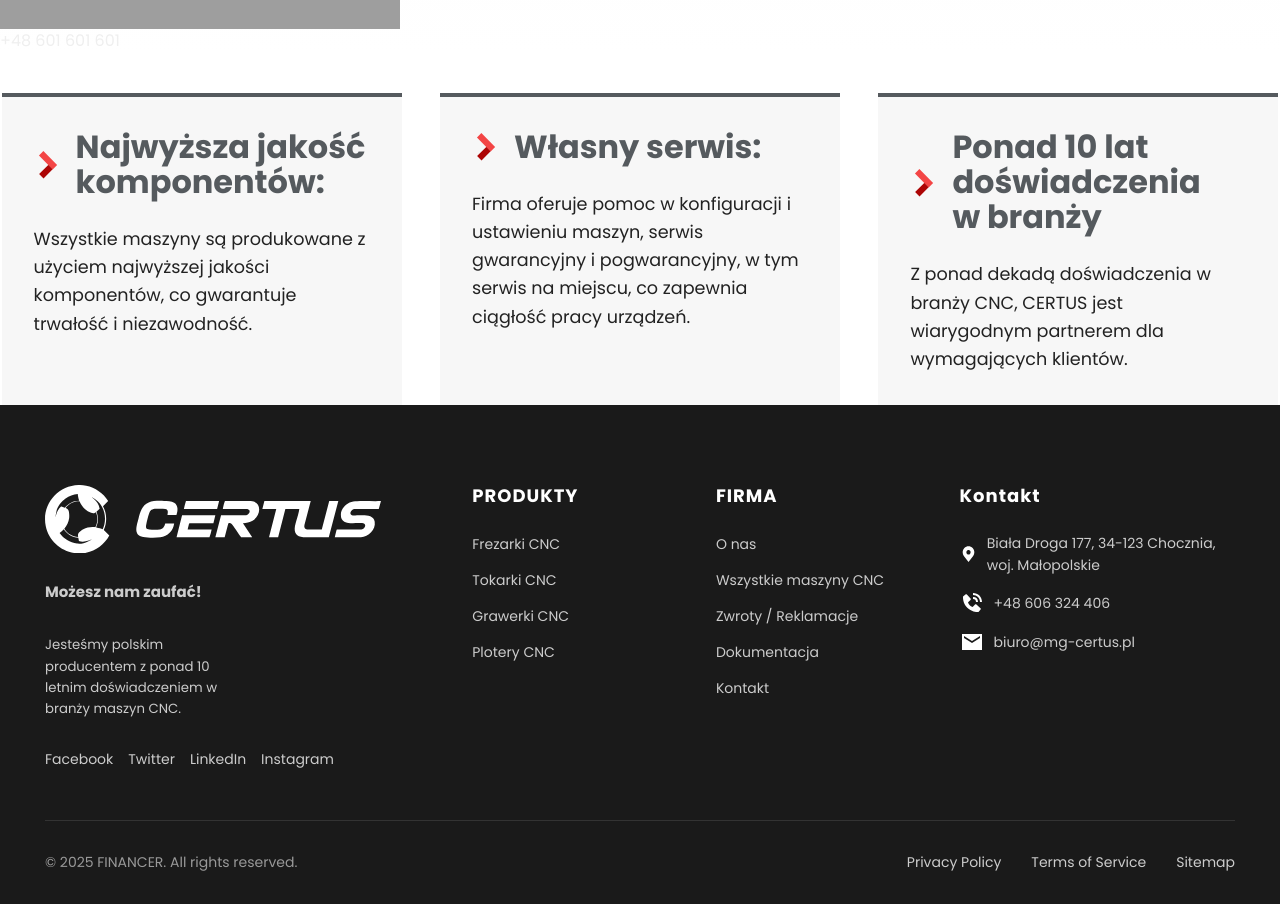
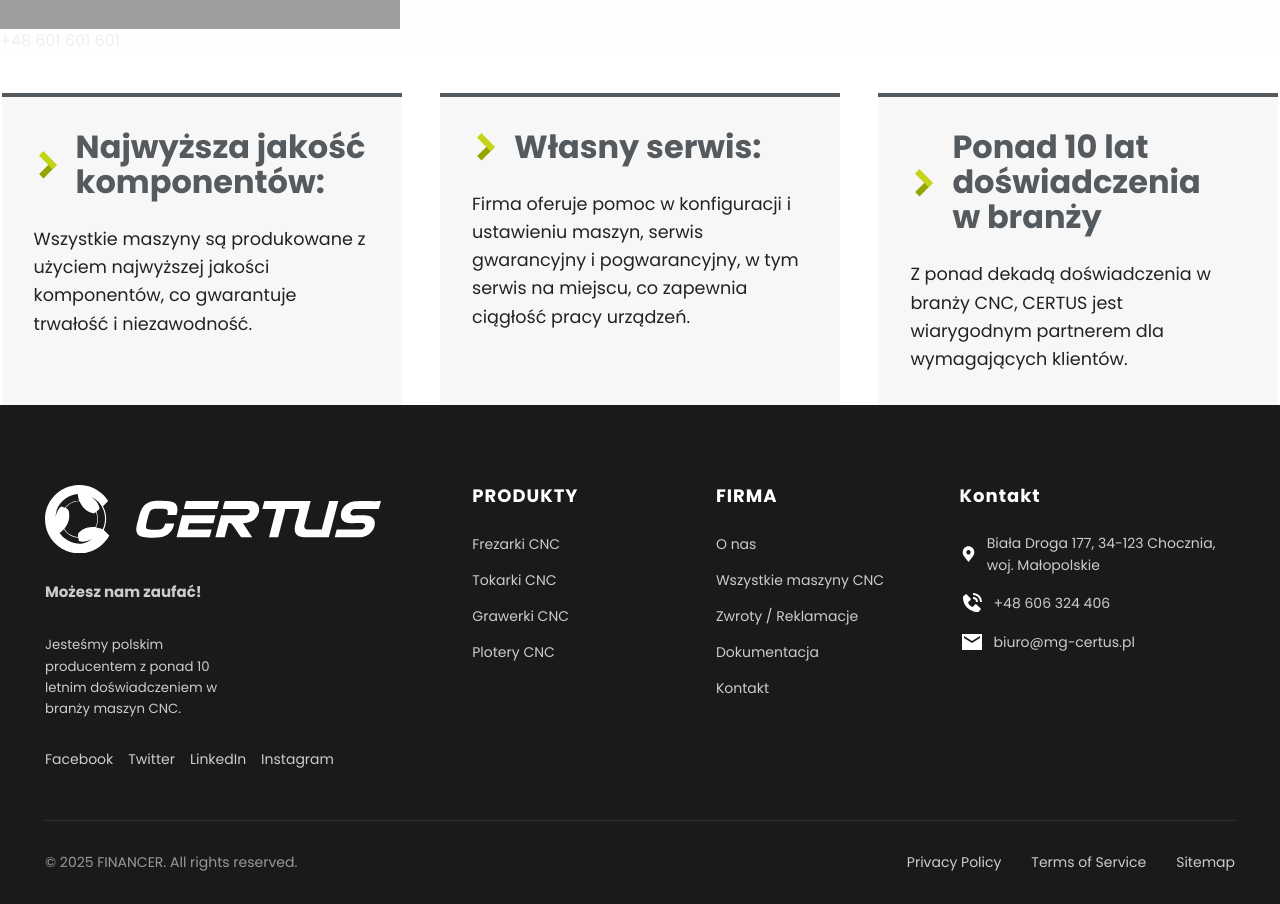
Before and after one commit to adamkarski/Certus-page, a SvelteKit app: page / in a window 1280 px wide. Shown: the part 5280-6184 px from the top of the page. Built offline with nearby package versions, Linux system fonts and the light colour scheme; grey boxes are pictures that could not be loaded.

Commit message:
css fixes

```diff
--- a/src/components/Oferta.svelte
+++ b/src/components/Oferta.svelte
@@ -106,7 +106,7 @@
 
     background-image: url(assets/first-block-polyline.svg);
     position: absolute;
-    top: 77.3vh;
+    top: 77.6vh;
     width: 100%;
     height: 44px;
     background-repeat: no-repeat;
--- a/src/components/Referencje.svelte
+++ b/src/components/Referencje.svelte
@@ -20,7 +20,7 @@
   <div class="info-cards-wrapper">
     <div class="info-card" in:fade={{ duration: 500, delay: visible ? 0 : 9999 }}>
       <div class="info-card-header">
-        <img src="/assets/red-arrow.svg" alt="Ikona" class="info-icon" />
+        <img src="/assets/green-arrow.svg" alt="Najwyższa jakość komponentów" class="info-icon" />
         <span class="info-title">Najwyższa jakość<br>komponentów:</span>
       </div>
       <p class="info-desc">
@@ -29,7 +29,7 @@
     </div>
     <div class="info-card" in:fade={{ duration: 500, delay: visible ? 300 : 9999 }}>
       <div class="info-card-header">
-        <img src="/assets/red-arrow.svg" alt="Ikona" class="info-icon" />
+        <img src="/assets/green-arrow.svg" alt="Własny serwis gwarancyjny i pogwarancyjny" class="info-icon" />
         <span class="info-title">Własny serwis:</span>
       </div>
       <p class="info-desc">
@@ -38,7 +38,7 @@
     </div>
     <div class="info-card" in:fade={{ duration: 500, delay: visible ? 600 : 9999 }}>
       <div class="info-card-header">
-        <img src="/assets/red-arrow.svg" alt="Ikona" class="info-icon" />
+        <img src="/assets/green-arrow.svg" alt="Ponad 10 lat doświadczenia w branży CNC" class="info-icon" />
         <span class="info-title">Ponad 10 lat<br>doświadczenia<br>w branży</span>
       </div>
       <p class="info-desc">
```
Also changed, not shown: static/assets/green-arrow.svg (added).
